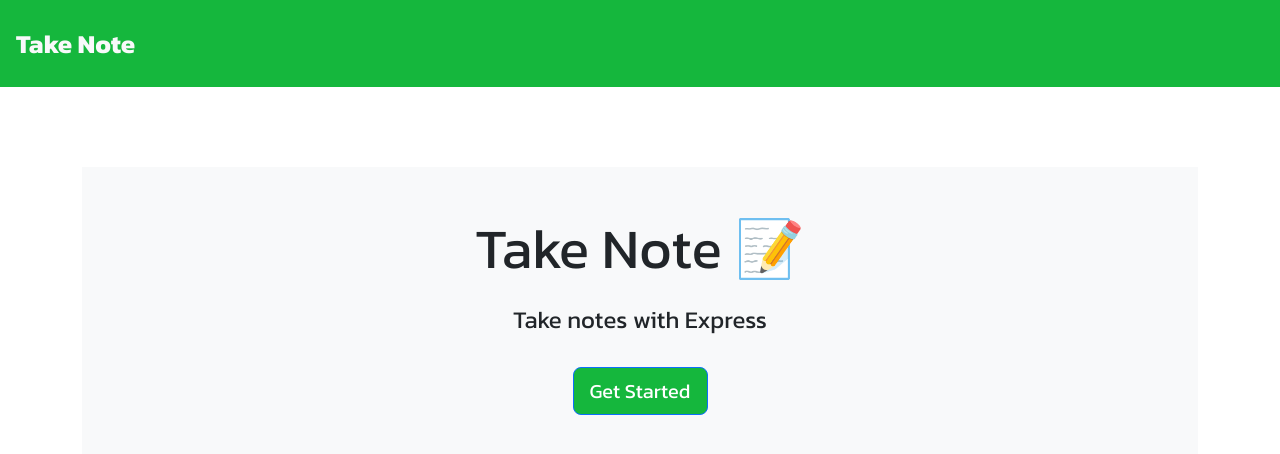
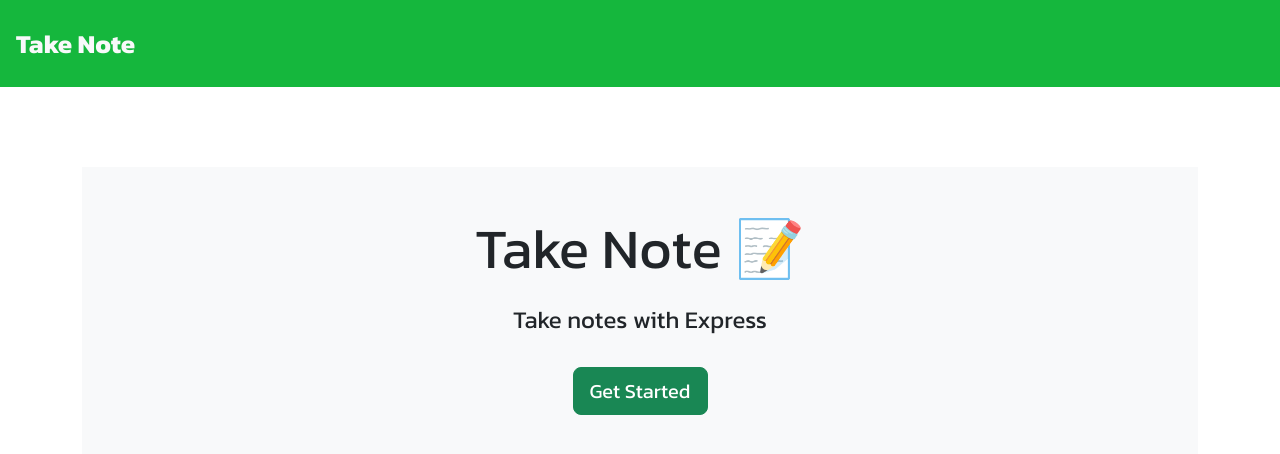
Before and after one commit to KyleKryst/Take-Note, a website: page public/index.html in a window 1280 px wide. Drawn offline with nearby package versions, Linux system fonts and the light colour scheme; no server answers.

Commit message:
Updated index.html
Updated button color on home page

```diff
--- a/public/index.html
+++ b/public/index.html
@@ -22,7 +22,7 @@
     <div style="margin-top: 80px;" class="text-center p-5 mb-4 bg-light">
       <h1 class="display-4">Take Note <span role="img" aria-label="Memo">📝</span></h1>
       <h4 class="mt-4">Take notes with Express</h4>
-      <a class="btn btn-primary btn-lg mt-4" href="/notes" role="button">Get Started</a>
+      <a class="btn btn-success btn-lg mt-4" href="/notes" role="button">Get Started</a>
     </div>
   </div>
   <script src="/assets/js/index.js"></script>
```
